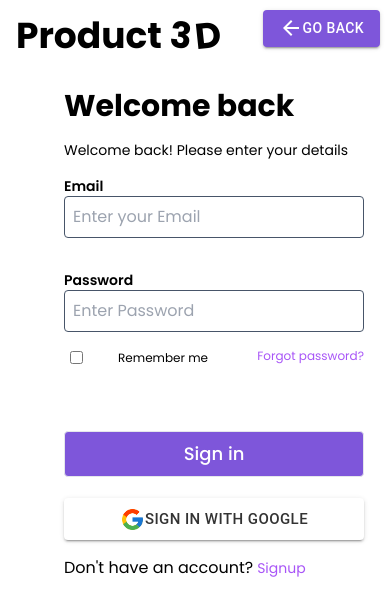
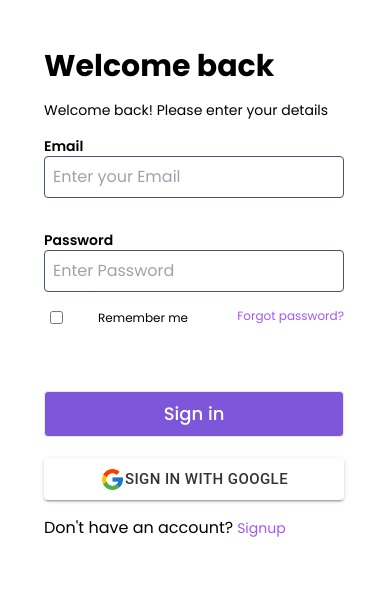
Before and after one commit to amanjaiman1/Product_3D, a React (Vite) app in the folder client/: page /login in a window 390 px wide. Shown: the top 616 px of the page. Built offline with nearby package versions, Linux system fonts and the light colour scheme; a web font is replaced by a local one.

Commit message:
removed the above elements

```diff
--- a/client/src/pages/SignUp.jsx
+++ b/client/src/pages/SignUp.jsx
@@ -38,26 +38,6 @@ const Signup = () => {
         overflowX: "hidden",
       }}
     >
-      <div className="cus-flex ">
-        <h1 className="text-4xl font-bold mb-8 mt-4 ml-4 ">
-          Product{" "}
-          <span className="relative z-10">
-            <span className="transform rotate-6 inline-block">3</span>
-            <span className="transform -rotate-6 inline-block ml-1">D</span>
-          </span>
-        </h1>
-        <Link to="/">
-          <Button
-            variant="contained"
-            color="primary"
-            style={{ margin: "10px",backgroundColor: "#7E56DA",
-                  color: "white" }}
-          >
-            <ArrowBackIcon />
-            Go Back
-          </Button>
-        </Link>
-      </div>
       <div className="flex">
         <Fade
           direction="left"
@@ -66,7 +46,7 @@ const Signup = () => {
           unmountOnExit
           timeout={1000}
         >
-          <div className="md:w-1/2 md:p-4 lg:p-6 p-0 ml-[-20px] sm:m-0 lg:m-0 md:m-0 flex flex-col ">
+          <div className="md:w-1/2 md:p-4 lg:p-6 p-0 ml-[-20px] pt-8 lg:m-0 md:m-0 flex flex-col ">
             <div className="login-section md:p-16 sm:p-8 p-0 lg:pl-36">
             <h2 className="text-3xl mb-4 font-bold">
               {isSignup ? "Sign up" : "Welcome Back"}
--- a/client/src/pages/login/LoginPage.jsx
+++ b/client/src/pages/login/LoginPage.jsx
@@ -37,26 +37,6 @@ const Login = () => {
         overflowX: "hidden",
       }}
     >
-      <div className="cus-flex ">
-        <h1 className="text-4xl font-bold mb-8 mt-4 ml-4 ">
-          Product{" "}
-          <span className="relative z-10">
-            <span className="transform rotate-6 inline-block">3</span>
-            <span className="transform -rotate-6 inline-block ml-1">D</span>
-          </span>
-        </h1>
-        <Link to="/">
-          <Button
-            variant="contained"
-            color="primary"
-            style={{ margin: "10px", backgroundColor: "#7E56DA",
-            color: "white" }}
-          >
-            <ArrowBackIcon />
-            Go Back
-          </Button>
-        </Link>
-      </div>
       <div className="login-page flex">
         <Fade
           direction="left"
@@ -65,8 +45,8 @@ const Login = () => {
           unmountOnExit
           timeout={1000}
         >
-          <div className="md:w-1/2 md:p-8 flex flex-col ">
-            <div className="login-section m:p-16 sm:p-8 p-0 lg:pl-36">
+          <div className="md:w-1/2 md:p-8 flex flex-col ml-[-20px] mt-4">
+            <div className="login-section m:p-16 sm:p-8 p-0 lg:pl-36 md:w-1/2 md:p-4 lg:p-16 pt-8 lg:m-0 md:m-0 flex flex-col ">
             <h2 className="text-3xl mb-4 font-bold">
               {isLogin ? "Welcome back" : "Sign up"}
             </h2>
```
